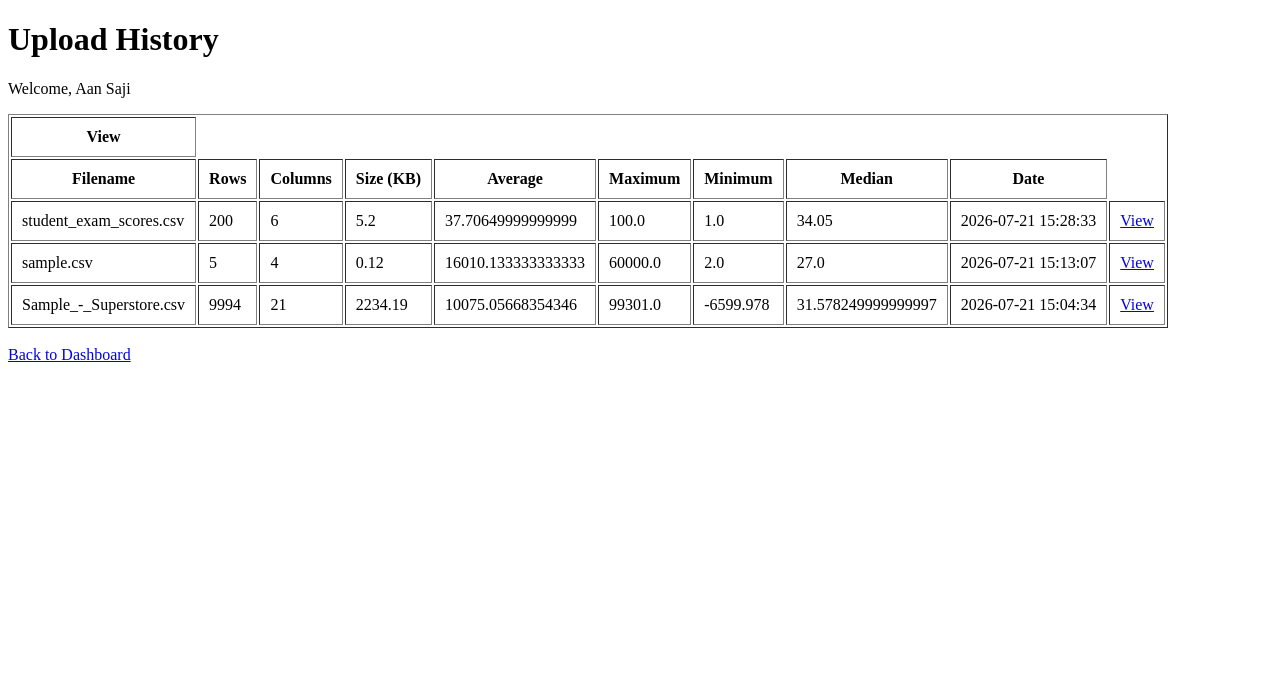
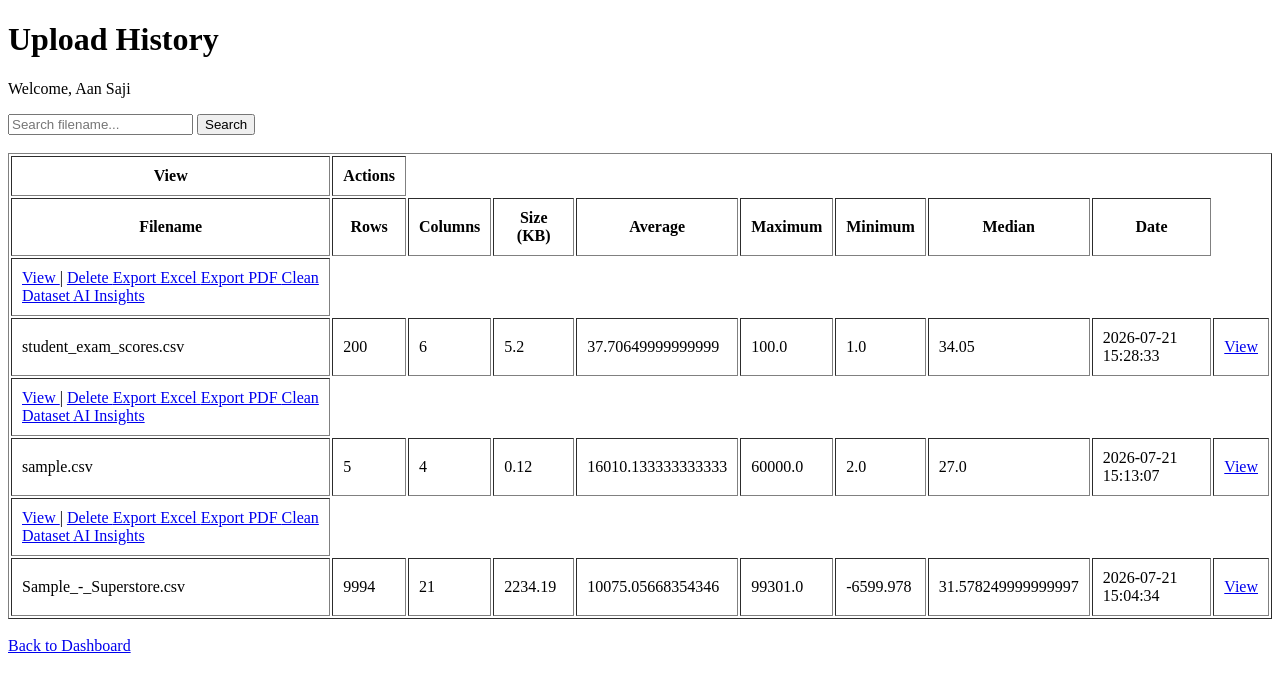
Before and after one commit to aansaji/datainsight, a Flask app: page /history in a window 1280 px wide. Shown: the top 692 px of the page. Run offline with Flask 3, Linux system fonts and the light colour scheme; a user stored in the database is signed in; data comes from the database, SQL or seed files in the repository.

Commit message:
Update history.html

```diff
--- a/WEB/templates/history.html
+++ b/WEB/templates/history.html
@@ -10,9 +10,27 @@
 
 <p>Welcome, {{ user }}</p>
 
+<form method="GET" action="{{ url_for('history') }}">
+
+    <input
+        type="text"
+        name="search"
+        placeholder="Search filename..."
+        value="{{ search }}">
+
+    <button type="submit">
+        Search
+    </button>
+
+</form>
+
+<br>
+
 <table border="1" cellpadding="10">
 
 <th>View</th>
+<th>Actions</th>
+
 
 <tr>
     <th>Filename</th>
@@ -27,7 +45,29 @@
 </tr>
 
 {% for item in history %}
+<td>
+    <a href="{{ url_for('view_dataset', upload_id=item['id']) }}">
+        View
+    </a>
+    |
+    <a href="{{ url_for('delete_dataset', upload_id=item['id']) }}"
+       onclick="return confirm('Are you sure you want to delete this dataset?');">
+        Delete
+    </a>
+    <a href="{{ url_for('export_excel', upload_id=item['id']) }}">
+    Export Excel
+</a>
 
+<a href="{{ url_for('export_pdf', upload_id=item['id']) }}">
+    Export PDF
+</a>
+<a href="{{ url_for('clean_dataset', upload_id=item['id']) }}">
+    Clean Dataset
+</a>
+<a href="{{ url_for('insights', upload_id=item['id']) }}">
+    AI Insights
+</a>
+</td>
 <tr>
 
 <td>{{ item["filename"] }}</td>
```
